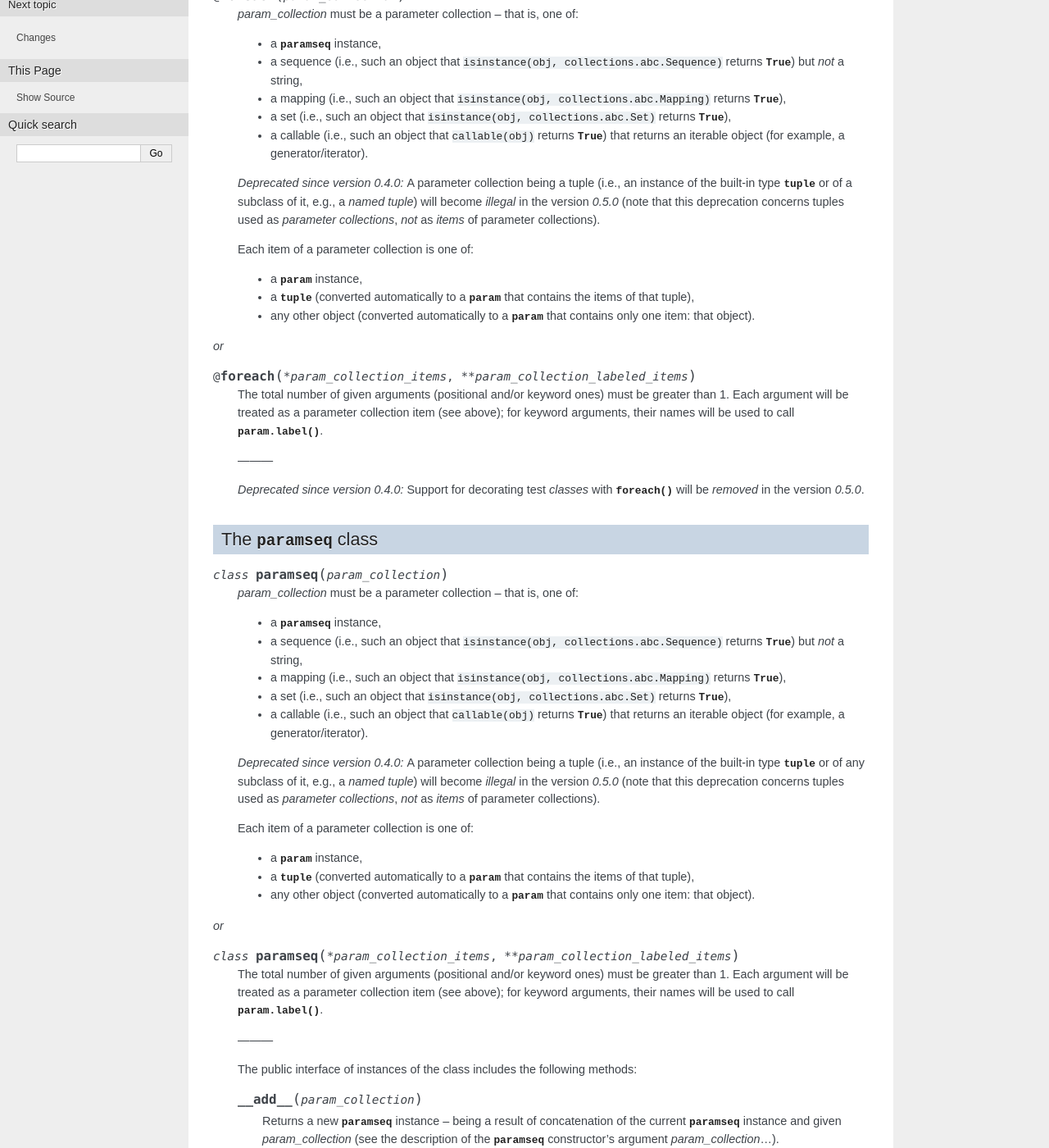
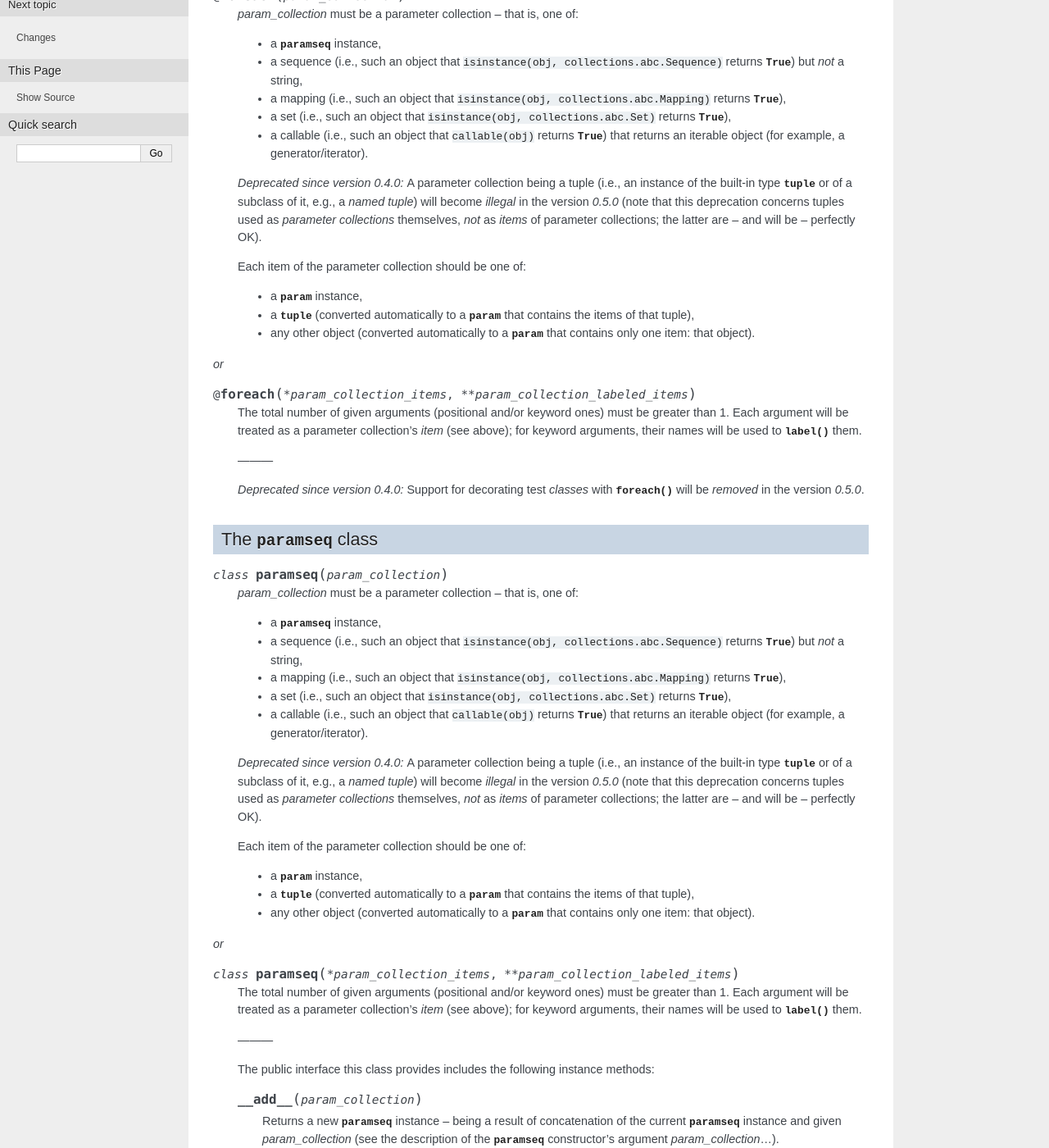
Before and after one commit to zuo/unittest_expander, a Sphinx documentation site: the page built from docs/reference.rst, in a window 1280 px wide and 1400 px high, scrolled down 641 px. Shown: the whole window at 82% size. Built offline with Sphinx 7.4.7, drawn with Linux system fonts in a browser that asks for light colours; some of the changed text lies outside the part shown.

```diff
--- a/CHANGES.rst
+++ b/CHANGES.rst
@@ -51,7 +51,7 @@ Not ready (0.4.0-release-candidate-3 -- to be updated...)
 * **Deprecation notice:** using a tuple (i.e., an instance of the
   built-in type **tuple** or of any subclass of it, e.g., a *named
   tuple*) as a *parameter collection* -- passed as the *sole* argument
-  to **foreach()** or **paramseq()**, or added (using `+`) to an
+  to **foreach()** or **paramseq()**, or added (using ``+``) to an
   existing **paramseq** object -- is now deprecated (causing emission
   of a **DeprecationWarning**) and will become **illegal** in
   *unittest_expander 0.5.0*.  Instead of a tuple, use a collection
--- a/docs/reference.rst
+++ b/docs/reference.rst
@@ -25,10 +25,10 @@ The :func:`expand` class decorator
 
    ———
 
-   The public interface includes the following attributes, making
-   it possible to :ref:`change the way of formatting names
-   <custom-name-formatting>` of methods/classes generated by
-   this function:
+   The public interface this decorator provides includes also the
+   following attributes, making it possible to :ref:`change the way
+   of formatting names <custom-name-formatting>` of generated test
+   methods/classes:
 
    .. attribute:: expand.global_name_pattern
 
@@ -56,13 +56,14 @@ The :func:`foreach` method/class decorator
 
    .. deprecated:: 0.4.0
 
-      A parameter collection being a tuple (i.e., an instance of the
-      built-in type :class:`tuple` or of a subclass of it, e.g., a
-      *named tuple*) will become *illegal* in the version *0.5.0*
+      A parameter collection being a tuple (i.e., an instance of
+      the built-in type :class:`tuple` or of a subclass of it, e.g.,
+      a *named tuple*) will become *illegal* in the version *0.5.0*
       (note that this deprecation concerns tuples used as *parameter
-      collections*, *not* as *items* of parameter collections).
+      collections* themselves, *not* as *items* of parameter
+      collections; the latter are -- and will be -- perfectly OK).
 
-   Each item of a parameter collection is one of:
+   Each item of the parameter collection should be one of:
 
    * a :class:`param` instance,
    * a :class:`tuple` (converted automatically to a :class:`param`
@@ -76,8 +77,8 @@ The :func:`foreach` method/class decorator
 
    The total number of given arguments (positional and/or keyword ones)
    must be greater than 1.  Each argument will be treated as a parameter
-   collection item (see above); for keyword arguments, their names will
-   be used to call :meth:`param.label`.
+   collection's *item* (see above); for keyword arguments, their names
+   will be used to :meth:`~param.label` them.
 
    ———
 
@@ -108,13 +109,14 @@ The :class:`paramseq` class
 
    .. deprecated:: 0.4.0
 
-      A parameter collection being a tuple (i.e., an instance of the
-      built-in type :class:`tuple` or of any subclass of it, e.g., a
-      *named tuple*) will become *illegal* in the version *0.5.0*
+      A parameter collection being a tuple (i.e., an instance of
+      the built-in type :class:`tuple` or of a subclass of it, e.g.,
+      a *named tuple*) will become *illegal* in the version *0.5.0*
       (note that this deprecation concerns tuples used as *parameter
-      collections*, *not* as *items* of parameter collections).
+      collections* themselves, *not* as *items* of parameter
+      collections; the latter are -- and will be -- perfectly OK).
 
-   Each item of a parameter collection is one of:
+   Each item of the parameter collection should be one of:
 
    * a :class:`param` instance,
    * a :class:`tuple` (converted automatically to a :class:`param`
@@ -128,13 +130,13 @@ The :class:`paramseq` class
 
    The total number of given arguments (positional and/or keyword ones)
    must be greater than 1.  Each argument will be treated as a parameter
-   collection item (see above); for keyword arguments, their names will
-   be used to call :meth:`param.label`.
+   collection's *item* (see above); for keyword arguments, their names
+   will be used to :meth:`~param.label` them.
 
    ———
 
-   The public interface of instances of the class includes the following
-   methods:
+   The public interface this class provides includes the following
+   instance methods:
 
    .. method:: __add__(param_collection)
 
@@ -165,8 +167,10 @@ The :class:`param` class
 
 .. class:: param(*args, **kwargs)
 
-   The public interface of instances of the class includes the following
-   methods:
+   ———
+
+   The public interface this class provides includes the following
+   instance methods:
 
    .. method:: context(context_manager_factory, \
                        *its_args, **its_kwargs, \
@@ -193,10 +197,12 @@ The :class:`Substitute` class
 
 .. class:: Substitute(actual_object)
 
-   The public interface of instances of the class includes the following
-   attribute (besides all attributes of the proxied object -- see:
-   :ref:`about-substitute`):
+   ———
+
+   The public interface this class provides includes the following
+   instance attribute (besides nearly all attributes of the proxied
+   object -- see: :ref:`about-substitute`):
 
    .. attribute:: actual_object
 
-      The proxied object.
+      The proxied object itself (not wrapped).
--- a/setup.cfg
+++ b/setup.cfg
@@ -1,6 +1,6 @@
 [metadata]
 name = unittest_expander
-version = 0.4.0rc3
+version = 0.4.0rc4
 description = Easy and flexible unit test parametrization.
 long_description = file: README.rst
 long_description_content_type = text/x-rst
```
Also changed, not shown: other parts of CHANGES.rst (+1 -1 lines), other parts of docs/reference.rst (+4 -4 lines), unittest_expander.py (+56 -26 lines).
